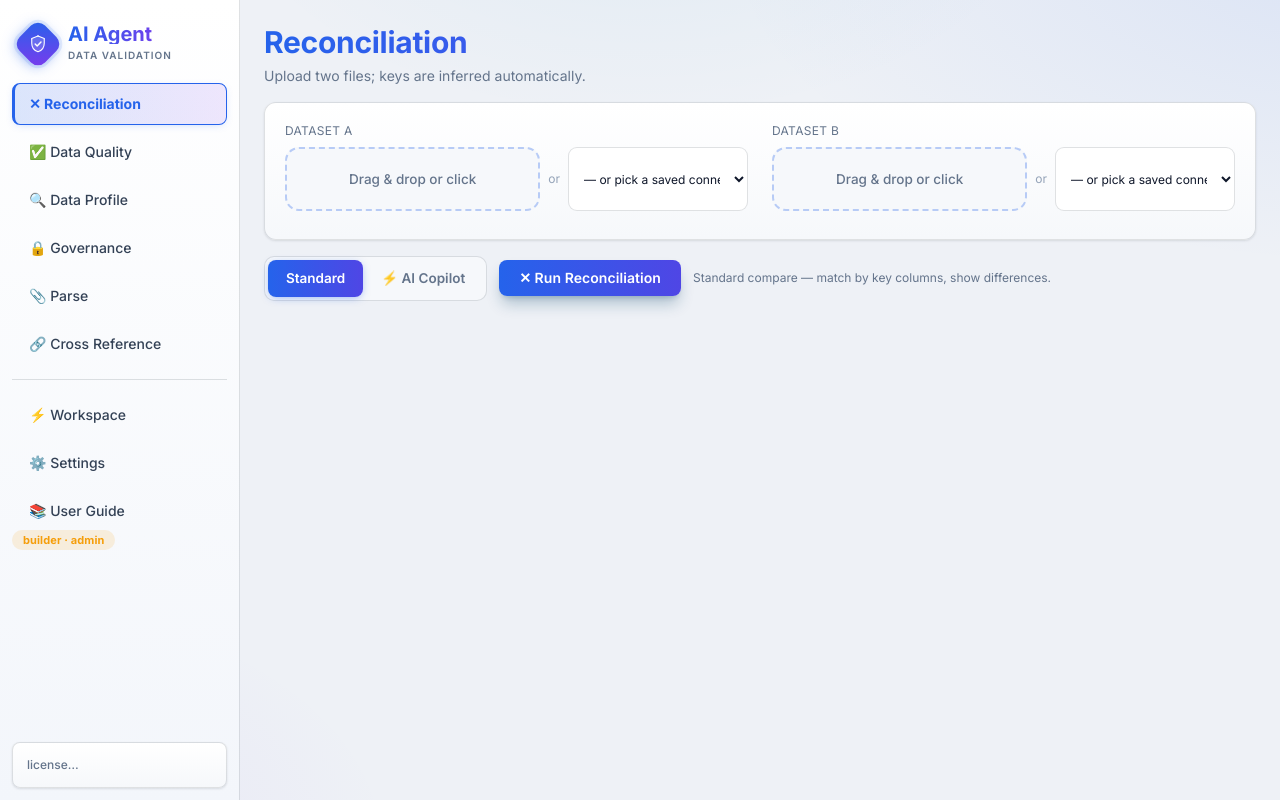
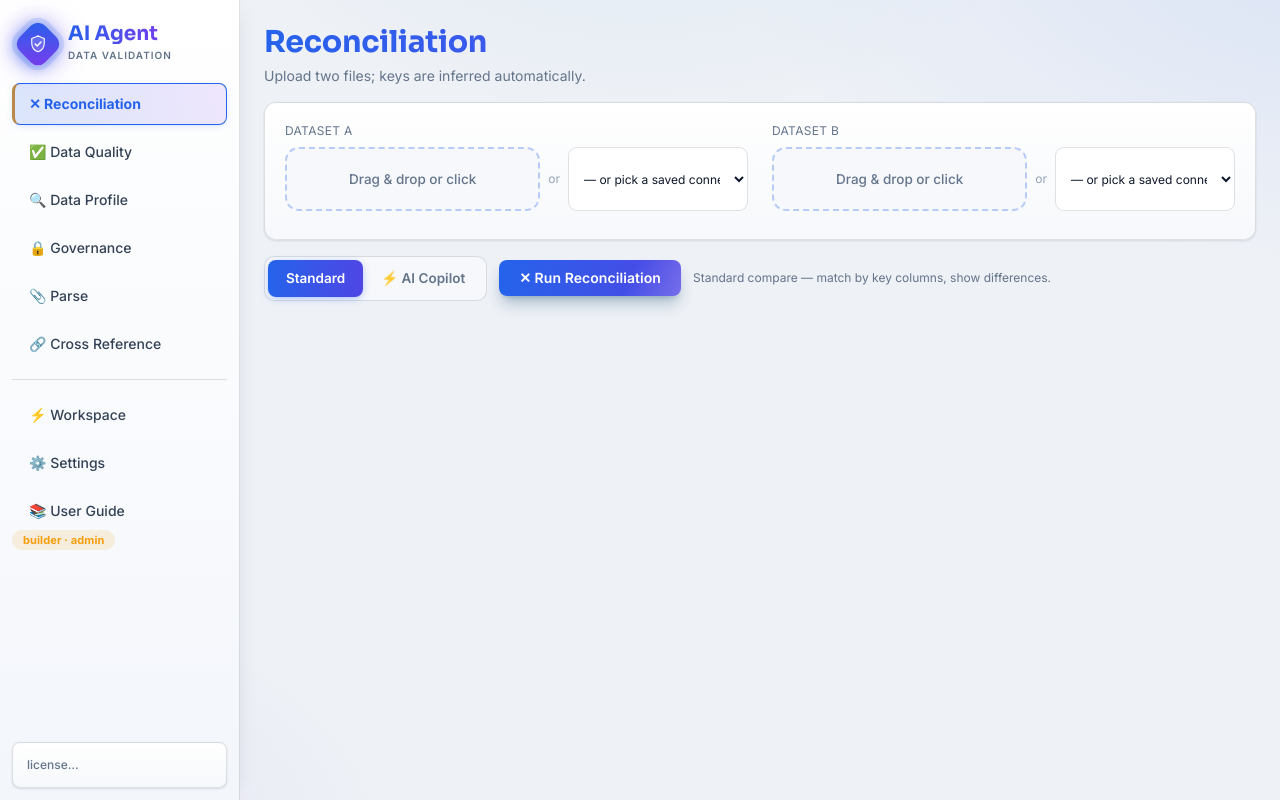
Before and after one commit to ravindraupadhyay1001-ux/ai-datavalidator, a FastAPI app: page / in a window 1280 px wide. Run offline with FastAPI, Linux system fonts and the light colour scheme; data comes from the database, SQL or seed files in the repository; data that the repository does not hold is empty; parts of the project's set-up code (start-up, migrations or seed data) failed here and were passed over; some libraries are stand-ins or nearby versions.

Commit message:
Add premium/AI-feel visual polish: display font, shimmer, ambient glow
Kept the light theme and layout as-is (no new UI elements/complexity)
and focused purely on finish quality:
- Sora display font for headings and brand text, layered over Inter body
- .grad-text now has a slow animated gradient shimmer instead of static
- Logo mark pulses with a soft ambient glow (breathing halo)
- Primary buttons get a diagonal light-sweep on hover
- Cards get an inset top highlight (glass-like) and a deeper hover lift
- Active sidebar tab gets a gold accent bar alongside the blue, and the
  sidebar has a soft separating shadow for more depth

Co-Authored-By: Claude Sonnet 5 <noreply@anthropic.com>

```diff
--- a/templates/index.html
+++ b/templates/index.html
@@ -7,7 +7,7 @@
   <script src="https://cdn.tailwindcss.com"></script>
   <script src="https://cdn.jsdelivr.net/npm/chart.js@4"></script>
   <link rel="preconnect" href="https://fonts.googleapis.com">
-  <link href="https://fonts.googleapis.com/css2?family=Inter:wght@400;500;600;700;800&family=Fira+Mono:wght@400;500;700&display=swap" rel="stylesheet">
+  <link href="https://fonts.googleapis.com/css2?family=Inter:wght@400;500;600;700;800&family=Sora:wght@600;700;800&family=Fira+Mono:wght@400;500;700&display=swap" rel="stylesheet">
   <style>
     /* Light workspace theme */
     :root{
@@ -17,8 +17,11 @@
       --accent:#0284c7; --success:#16a34a; --warning:#d97706; --danger:#dc2626;
       --txt-primary:#0f172a; --txt-secondary:#334155; --txt-muted:#64748b; --txt-dim:#94a3b8;
       --font-ui:'Inter','Segoe UI','Helvetica Neue',Arial,sans-serif;
+      --font-display:'Sora','Inter','Segoe UI',sans-serif;
       --font-mono:'Fira Mono','Consolas','Cascadia Code',monospace;
+      --gold:#b8894a; --gold-light:#e7c58a;
     }
+    h1,h2,h3,.grad-text{ font-family:var(--font-display); }
     body{ font-family:var(--font-ui); color:var(--txt-primary); font-size:15px; line-height:1.55;
       background:
         radial-gradient(1100px 550px at 108% -8%, rgba(37,99,235,.10), transparent 60%),
@@ -27,19 +30,27 @@
         var(--bg);
       background-attachment:fixed; }
     .card{ background:linear-gradient(180deg, var(--surface), var(--surface-2));
-      border:1.5px solid var(--line); box-shadow:0 1px 3px rgba(15,23,42,.07), 0 1px 2px rgba(15,23,42,.05);
+      border:1.5px solid var(--line);
+      box-shadow:inset 0 1px 0 rgba(255,255,255,.7), 0 1px 3px rgba(15,23,42,.07), 0 1px 2px rgba(15,23,42,.05);
       border-radius:16px; transition:box-shadow .2s, border-color .2s, transform .2s; }
-    .card:hover{ box-shadow:0 10px 28px -8px rgba(37,99,235,.2), 0 2px 8px rgba(15,23,42,.07); border-color:rgba(37,99,235,.3); }
+    .card:hover{ box-shadow:inset 0 1px 0 rgba(255,255,255,.7), 0 14px 32px -10px rgba(37,99,235,.22), 0 2px 8px rgba(15,23,42,.07);
+      border-color:rgba(37,99,235,.3); transform:translateY(-1px); }
     .tab-btn{ transition:all .15s; border:1.5px solid transparent; color:var(--txt-secondary); font-weight:500;
       border-left:3px solid transparent; }
     .tab-btn:hover{ background:var(--primary-dim); transform:translateX(2px); }
     .tab-active{ background:linear-gradient(90deg,var(--primary-mid),rgba(124,58,237,.12));
       border-color:var(--primary); color:var(--primary); font-weight:700; border-top:1.5px solid var(--primary);
-      border-left:3px solid var(--primary); box-shadow:0 2px 10px -4px rgba(37,99,235,.35); }
-    .grad-text{ background:linear-gradient(90deg,var(--primary),#7c3aed,#0284c7); background-size:200% auto;
-      -webkit-background-clip:text; background-clip:text; color:transparent; }
-    .btn{ background:linear-gradient(90deg,var(--primary),#4f46e5); transition:filter .15s, transform .12s, box-shadow .2s;
+      border-left:3px solid var(--gold); box-shadow:0 2px 10px -4px rgba(37,99,235,.35); }
+    .grad-text{ background:linear-gradient(90deg,var(--primary),#7c3aed,#0284c7,var(--primary)); background-size:300% auto;
+      -webkit-background-clip:text; background-clip:text; color:transparent; animation:gradShift 7s ease infinite; }
+    @keyframes gradShift{ 0%{background-position:0% 50%} 50%{background-position:100% 50%} 100%{background-position:0% 50%} }
+    @keyframes glowPulse{ 0%,100%{ box-shadow:0 3px 14px -2px rgba(37,99,235,.55), 0 0 0 3px rgba(37,99,235,.1), 0 0 22px -4px rgba(124,58,237,.35); }
+      50%{ box-shadow:0 3px 18px -1px rgba(37,99,235,.7), 0 0 0 5px rgba(37,99,235,.14), 0 0 30px -2px rgba(124,58,237,.55); } }
+    .btn{ position:relative; overflow:hidden; background:linear-gradient(90deg,var(--primary),#4f46e5); transition:filter .15s, transform .12s, box-shadow .2s;
       color:#fff; border-radius:10px; box-shadow:0 2px 10px -3px rgba(37,99,235,.5); font-weight:600; letter-spacing:.005em; }
+    .btn::after{ content:''; position:absolute; inset:0; background:linear-gradient(115deg,transparent 20%,rgba(255,255,255,.35) 40%,transparent 60%);
+      background-size:250% 100%; background-position:150% 0; transition:background-position .55s ease; pointer-events:none; }
+    .btn:hover::after{ background-position:-50% 0; }
     .btn:hover{ filter:brightness(1.1); box-shadow:0 6px 18px -4px rgba(37,99,235,.65); transform:translateY(-1.5px); }
     .btn:active{ transform:translateY(1px); }
     .btn-emerald{ background:linear-gradient(90deg,#059669,#10b981); box-shadow:0 2px 10px -3px rgba(16,185,129,.5); }
@@ -51,7 +62,7 @@
     .inp:focus{ outline:none; border-color:var(--primary); box-shadow:0 0 0 3.5px var(--primary-dim); }
     .logo-mark{ width:36px; height:36px; border-radius:10px; display:flex; align-items:center; justify-content:center;
       background:linear-gradient(135deg,#2563eb,#7c3aed); transform:rotate(45deg); flex-shrink:0;
-      box-shadow:0 3px 14px -2px rgba(37,99,235,.55), 0 0 0 3px rgba(37,99,235,.1); }
+      animation:glowPulse 4.5s ease-in-out infinite; }
     .logo-mark svg{ transform:rotate(-45deg); }
     pre{ white-space:pre-wrap; word-break:break-word; font-family:var(--font-mono); }
     code, .font-mono{ font-family:var(--font-mono) !important; }
@@ -98,7 +109,7 @@
 <body class="min-h-screen">
 <div class="flex h-screen">
   <!-- Sidebar -->
-  <aside class="w-60 flex flex-col border-r border-[var(--line)]" style="background:linear-gradient(180deg,#ffffff,#f3f6fb);">
+  <aside class="w-60 flex flex-col border-r border-[var(--line)]" style="background:linear-gradient(180deg,#ffffff,#f3f6fb); box-shadow:4px 0 24px -12px rgba(15,23,42,.15);">
     <div class="px-5 pt-6 pb-5 flex items-center gap-3">
       <div class="logo-mark">
         <svg viewBox="0 0 24 24" width="20" height="20" fill="none" xmlns="http://www.w3.org/2000/svg">
```
